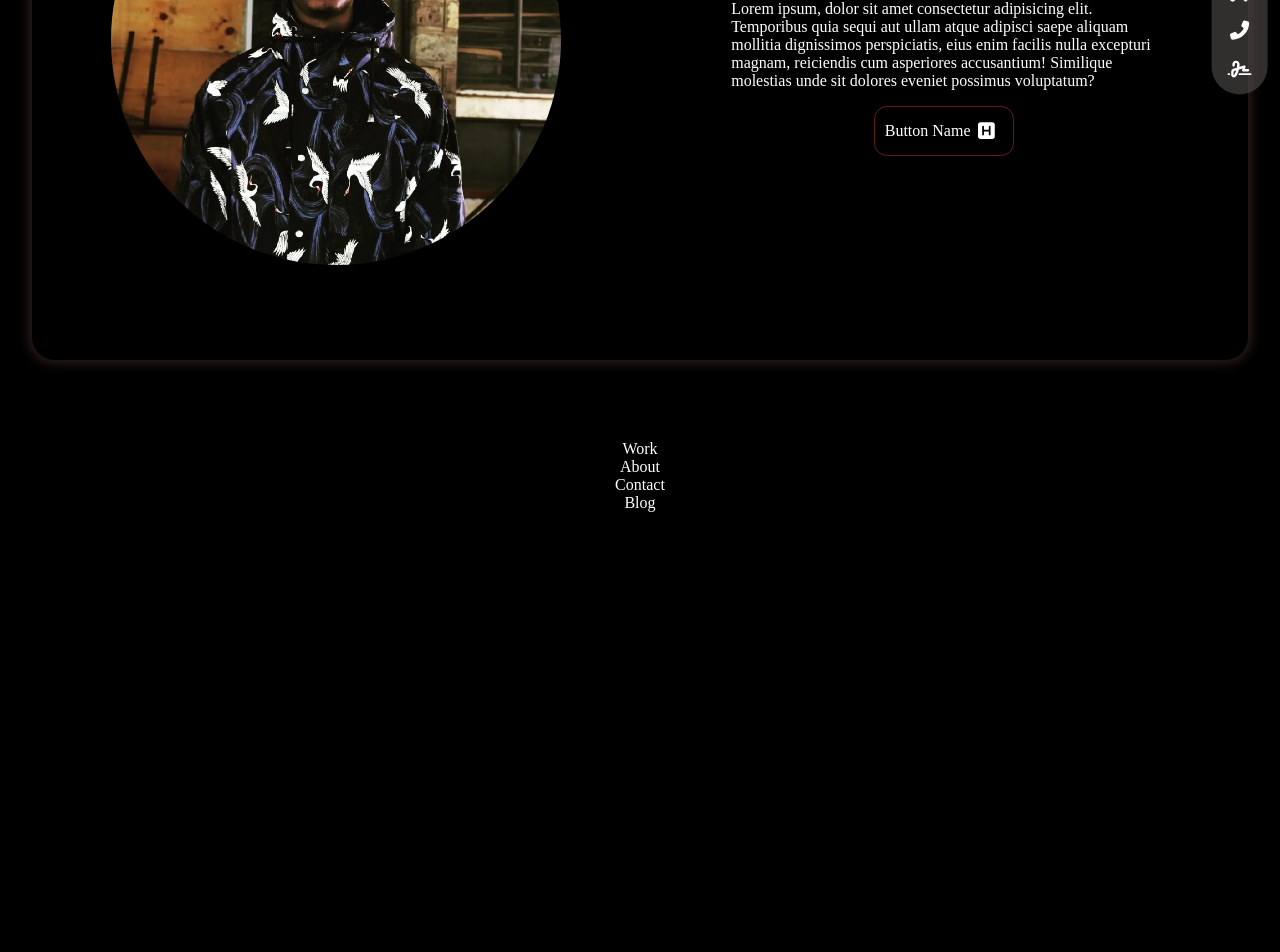
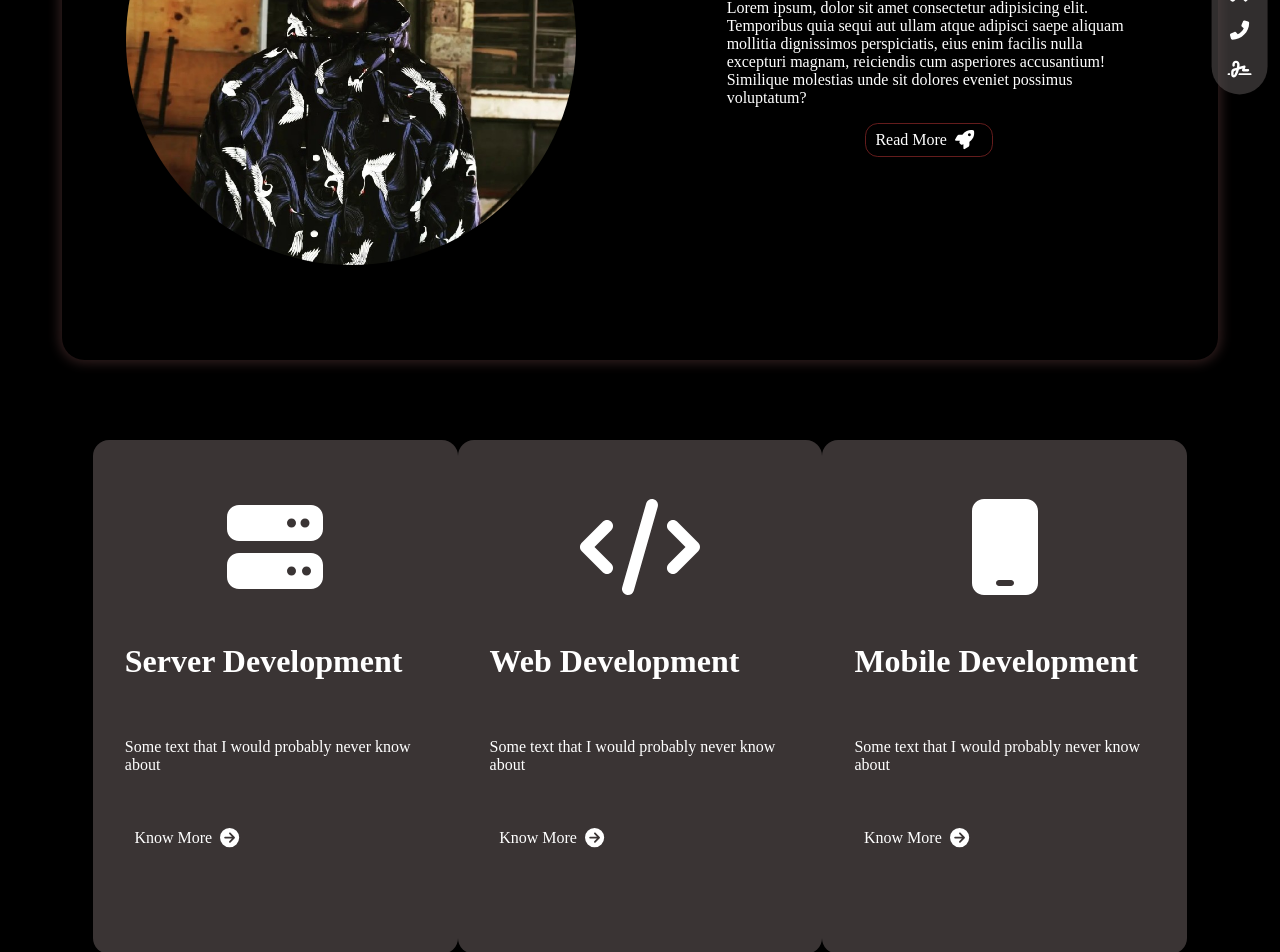
Before and after one commit to okore-lens/lens-okore, a React (Vite) app: page / in a window 1280 px wide. Shown: the part 360-1312 px from the top of the page. Before the commit the page ends 872 px from the top, so only its background shows below. Built offline with nearby package versions, Linux system fonts and the light colour scheme.

Commit message:
Home page

```diff
--- a/src/App.scss
+++ b/src/App.scss
@@ -1,3 +1,6 @@
 .App {
   text-align: center;
+  width: 95%;
+  margin: 0 auto;
+  // background-color: chartreuse;
 }
--- a/src/components/button/Button.tsx
+++ b/src/components/button/Button.tsx
@@ -1,18 +1,25 @@
+import React from "react";
+
 import { IconProp } from "@fortawesome/fontawesome-svg-core";
 import { FontAwesomeIcon } from "@fortawesome/react-fontawesome";
-import React from "react";
 
 import "./button.scss";
 
 interface ButtonProps {
   text: string;
   buttonIcon: IconProp;
+  click: () => void;
+  className?: string;
 }
 
 const Button: React.FC<ButtonProps> = (props) => {
+  const buttonClickHandler = () => {
+    props.click();
+  };
+
   return (
-    <div className="Button">
-      <p>Button Name</p>
+    <div className={`${props.className} Button`} onClick={buttonClickHandler}>
+      <p>{props.text}</p>
       <FontAwesomeIcon className="icon" icon={props.buttonIcon} />
     </div>
   );
--- a/src/components/button/button.scss
+++ b/src/components/button/button.scss
@@ -11,11 +11,14 @@
     margin: 0;
   }
   .icon {
-    margin: 8px;
+    margin: 0 8px;
     font-size: 1.2em;
   }
   &:hover {
     background-color: #641c1c;
     cursor: pointer;
   }
+  &:active {
+    transform: scale(1.1);
+  }
 }
--- /dev/null
+++ b/src/components/techstack-card/TechStack.tsx
@@ -0,0 +1,43 @@
+import React from "react";
+
+import { FontAwesomeIcon } from "@fortawesome/react-fontawesome";
+import { IconProp } from "@fortawesome/fontawesome-svg-core";
+import { faArrowCircleRight } from "@fortawesome/free-solid-svg-icons";
+
+import Button from "../button/Button";
+
+import "./techstack.scss";
+
+interface TechStackProps {
+  icon: IconProp;
+  title: string;
+  description: string;
+}
+
+const TechStack: React.FC<TechStackProps> = (props) => {
+  const clickHander = () => {
+    console.log("Know More");
+  };
+
+  return (
+    <div className="work-card">
+      {/* Icon */}
+      <section className="icon-wrapper">
+        <FontAwesomeIcon className="icon" icon={props.icon} />
+      </section>
+      {/* Title */}
+      <h1>{props.title}</h1>
+      {/* Little Description */}
+      <p>{props.description}</p>
+      {/* Button */}
+      <Button
+        text="Know More"
+        click={clickHander}
+        buttonIcon={faArrowCircleRight}
+        className="button"
+      />
+    </div>
+  );
+};
+
+export default TechStack;
--- /dev/null
+++ b/src/components/techstack-card/techstack.scss
@@ -0,0 +1,69 @@
+.work-card {
+  height: 450px;
+  width: 400px;
+  background-color: #3a3434;
+  border-radius: 1em;
+  display: grid;
+  grid-template-rows: 3fr 2fr 2fr 2fr;
+  text-align: start;
+  padding: 2em;
+  .icon-wrapper {
+    display: flex;
+    justify-content: center;
+    align-items: center;
+    .icon {
+      font-size: 6em;
+    }
+  }
+  .button {
+    border: none;
+    width: max-content;
+    height: max-content;
+    position: relative;
+
+    &:hover {
+      background-color: transparent;
+    }
+    &:before {
+      content: "";
+      position: absolute;
+      display: block;
+      width: 100%;
+      height: 2px;
+      bottom: 0;
+      left: 0;
+      background-color: #ffffff;
+      transform: scaleX(0);
+      transform-origin: top left;
+      transition: transform 0.3s ease;
+    }
+
+    &:hover::before {
+      transform: scaleX(1);
+    }
+  }
+  &:hover {
+    background-color: #f500002f;
+    .icon:nth-child(1) {
+      animation: icon-shake 0.2s linear;
+    }
+  }
+}
+
+@keyframes icon-shake {
+  0% {
+    transform: translateX(0);
+  }
+  25% {
+    transform: translateX(5px);
+  }
+  50% {
+    transform: translateX(-5px);
+  }
+  75% {
+    transform: translateX(5px);
+  }
+  100% {
+    transform: translateX(0);
+  }
+}
--- /dev/null
+++ b/src/data/work.ts
@@ -0,0 +1,32 @@
+import { IconProp } from "@fortawesome/fontawesome-svg-core";
+import {
+  faCode,
+  faMobileAndroid,
+  faServer,
+} from "@fortawesome/free-solid-svg-icons";
+
+interface WorkItemProps {
+  title: string;
+  description: string;
+  icon: IconProp;
+}
+
+const WorkArray: Array<WorkItemProps> = [
+  {
+    title: "Server Development",
+    description: "Some text that I would probably never know about",
+    icon: faServer,
+  },
+  {
+    title: "Web Development",
+    description: "Some text that I would probably never know about",
+    icon: faCode,
+  },
+  {
+    title: "Mobile Development",
+    description: "Some text that I would probably never know about",
+    icon: faMobileAndroid,
+  },
+];
+
+export default WorkArray;
--- a/src/layout/pages/home/components/Hero.tsx
+++ b/src/layout/pages/home/components/Hero.tsx
@@ -2,12 +2,18 @@ import React from "react";
 
 import image from "../../../../assets/me.jpeg";
 import Button from "../../../../components/button/Button";
-import { faHSquare } from "@fortawesome/free-solid-svg-icons";
+
+import { faRocket } from "@fortawesome/free-solid-svg-icons";
 
 const Hero: React.FC = () => {
   // function truncate(str: string, n: number) {
   //   return str?.length > n ? str.substr(0, n - 1) + "..." : str;
   // }
+
+  const aboutClickHandler = () => {
+    console.log("Clicked!");
+  };
+
   return (
     <section className="Hero">
       <div className="wrapper">
@@ -30,7 +36,11 @@ const Hero: React.FC = () => {
               molestias unde sit dolores eveniet possimus voluptatum?
             </p>
           </div>
-          <Button text="Button Name" buttonIcon={faHSquare} />
+          <Button
+            text="Read More"
+            buttonIcon={faRocket}
+            click={aboutClickHandler}
+          />
         </section>
       </div>
     </section>
--- a/src/layout/pages/home/components/Work.tsx
+++ b/src/layout/pages/home/components/Work.tsx
@@ -1,7 +1,23 @@
 import React from "react";
 
+import TechStack from "../../../../components/techstack-card/TechStack";
+
+import WorkArray from "../../../../data/work";
+
 const Work: React.FC = () => {
-  return <div>Work</div>;
+  return (
+    <div className="Work">
+      <div className="work-cards-wrapper">
+        {WorkArray.map((work) => (
+          <TechStack
+            title={work.title}
+            description={work.description}
+            icon={work.icon}
+          />
+        ))}
+      </div>
+    </div>
+  );
 };
 
 export default Work;
--- a/src/layout/pages/home/home.scss
+++ b/src/layout/pages/home/home.scss
@@ -1,17 +1,20 @@
 .Home {
+  width: 100%;
   .Hero {
     height: 100vh;
     // background-color: #ffebcd;
     // color: #000000;
+    width: 95%;
     display: flex;
     justify-content: center;
     align-items: center;
+    margin: 0 auto;
     .wrapper {
+      width: 100%;
       display: grid;
       grid-template-columns: 1fr 1fr;
       align-items: center;
       //   background-color: aliceblue;
-      width: 95%;
       height: 80%;
       border-radius: 1.4em;
       box-shadow: 0 0 12px 3px #311e1e;
@@ -45,4 +48,14 @@
       }
     }
   }
+  .Work {
+    width: 100%;
+    .work-cards-wrapper {
+      width: 90%;
+      margin: 0 auto;
+      display: flex;
+      justify-content: space-around;
+      align-items: center;
+    }
+  }
 }
--- a/src/layout/sidebar/sidebar.scss
+++ b/src/layout/sidebar/sidebar.scss
@@ -1,5 +1,5 @@
 .Sidebar {
-  position: absolute;
+  position: fixed;
   top: 40%;
   left: 99%;
   transform: translate(-99%, -40%);
```
